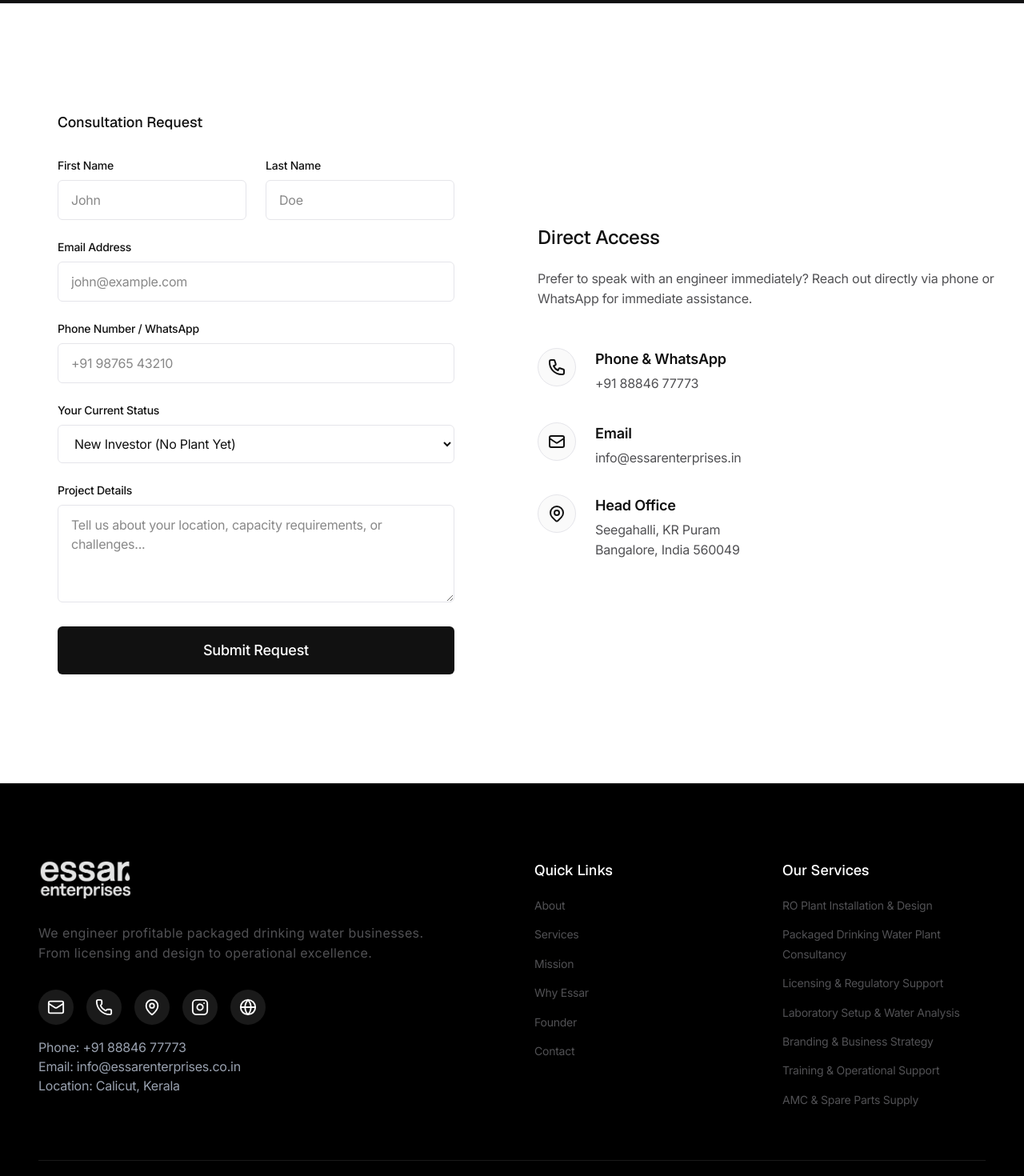
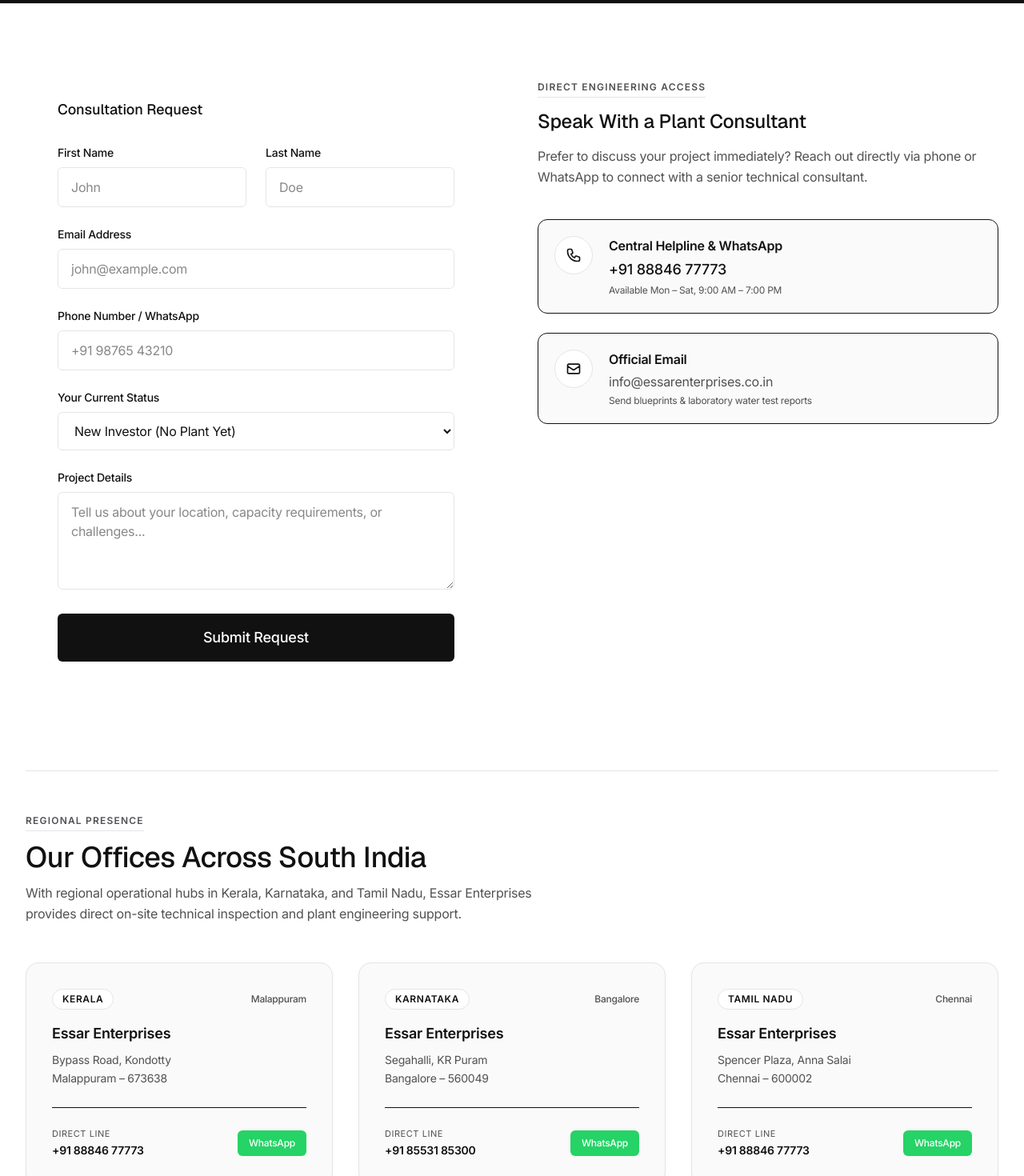
Before and after one commit to WebzioInfo/essar, a Next.js app: page /contact in a window 1280 px wide. Shown: the part 320-1790 px from the top of the page at 80% size. Built offline with nearby package versions, Linux system fonts and the light colour scheme; no server answers.

Commit message:
feat: add regional offices across South India and move section to homepage middle

```diff
--- a/src/app/components/Footer.tsx
+++ b/src/app/components/Footer.tsx
@@ -1,4 +1,3 @@
-'use client';
 import Link from "next/link";
 import Image from "next/image";
 import { Mail, MapPin, Phone, Globe, Instagram } from "lucide-react";
@@ -42,7 +41,7 @@
                 <Phone size={22} />
               </a>
 
-              <a href="https://www.google.com/maps?q=Calicut+Kerala"
+              <a href="https://www.google.com/maps?q=Spencer+Plaza+Chennai"
                 target="_blank"
                 rel="noopener noreferrer"
                 className="w-11 h-11 rounded-full bg-white/10 flex items-center justify-center hover:bg-white/20 transition-all"
@@ -67,10 +66,10 @@
               </a>
             </div>
 
-            <p className="body-sm text-gray-400 mt-4">
-              Phone: +91 88846 77773 <br />
+            <p className="body-sm text-gray-400 mt-6 leading-relaxed">
+              Helpline: +91 88846 77773 / +91 85531 85300 <br />
               Email: info@essarenterprises.co.in <br />
-              Location: Calicut, Kerala
+              Regional Presence: Kerala • Karnataka • Tamil Nadu
             </p>
           </div>
 
--- a/src/app/components/HomePageClient.tsx
+++ b/src/app/components/HomePageClient.tsx
@@ -157,7 +157,7 @@
                   Helping entrepreneurs build packaged drinking water businesses since 2004.
                 </motion.h2>
 
-                <motion.p variants={fadeUp} className="body-lg text-white/75 leading-relaxed mb-6 lg:mb-8 max-w-md">
+                <motion.p variants={fadeUp} className="text-base text-white/60 font-normal leading-relaxed mb-6 lg:mb-8 max-w-md">
                   Essar Enterprises supports investors, manufacturers and plant owners with planning, licensing, laboratory setup, water quality management and operational guidance.
                 </motion.p>
 
@@ -454,6 +454,88 @@
           </div>
         </section>
 
+        {/* SECTION: Regional Presence & Offices */}
+        <section className="py-24 md:py-32 bg-background border-b border-border">
+          <div className="max-w-[1400px] mx-auto px-6 sm:px-12">
+            <motion.div
+              className="max-w-3xl mb-16"
+              initial="hidden"
+              whileInView="show"
+              viewport={{ once: true, amount: 0.2 }}
+              variants={fadeUpStagger}
+            >
+              <motion.div variants={fadeUp} className="mb-4">
+                <span className="text-xs font-semibold tracking-widest uppercase text-text-secondary border-b border-border pb-1">
+                  Regional Presence
+                </span>
+              </motion.div>
+              <motion.h2 variants={fadeUp} className="heading-xl text-primary mb-4">
+                Our Offices Across South India
+              </motion.h2>
+              <motion.p variants={fadeUp} className="body-lg text-text-secondary leading-relaxed">
+                With operational and technical consulting hubs in Kerala, Karnataka, and Tamil Nadu, Essar Enterprises provides direct on-site technical inspection and turnkey plant engineering.
+              </motion.p>
+            </motion.div>
+
+            <motion.div
+              className="grid grid-cols-1 md:grid-cols-3 gap-8"
+              initial="hidden"
+              whileInView="show"
+              viewport={{ once: true, amount: 0.2 }}
+              variants={fadeUpStagger}
+            >
+              {companyData.offices.map((office) => (
+                <motion.div
+                  key={office.id}
+                  variants={fadeUp}
+                  className="p-8 bg-surface border border-border rounded-2xl flex flex-col justify-between hover:border-primary/40 transition-colors shadow-xs group"
+                >
+                  <div>
+                    <div className="flex items-center justify-between gap-3 mb-5">
+                      <span className="px-3 py-1 bg-white border border-border text-xs font-semibold uppercase tracking-wider text-primary rounded-full">
+                        {office.state}
+                      </span>
+                      <span className="text-xs text-text-secondary font-medium">{office.city}</span>
+                    </div>
+
+                    <h3 className="font-semibold text-lg text-primary mb-2 group-hover:text-accent transition-colors">
+                      {office.name}
+                    </h3>
+                    <p className="text-sm text-text-secondary leading-relaxed mb-6">
+                      {office.address} <br />
+                      {office.city} – {office.pincode}
+                    </p>
+                  </div>
+
+                  <div className="pt-6 border-t border-border flex items-center justify-between gap-3">
+                    <div>
+                      <span className="text-[11px] uppercase tracking-wider text-text-secondary block mb-0.5">
+                        Direct Line
+                      </span>
+                      <a
+                        href={`tel:${office.phone.replace(/[^0-9+]/g, "")}`}
+                        className="text-sm font-semibold text-primary hover:text-accent transition-colors"
+                      >
+                        {office.phone}
+                      </a>
+                    </div>
+                    <a
+                      href={`https://wa.me/${office.phoneRaw}?text=${encodeURIComponent(
+                        `Hi Essar Enterprises, I would like to connect with your ${office.city} office regarding a water plant project.`
+                      )}`}
+                      target="_blank"
+                      rel="noopener noreferrer"
+                      className="px-4 py-2 bg-[#25D366] text-white text-xs font-semibold rounded-md hover:opacity-95 transition-opacity flex items-center gap-1.5 shadow-xs"
+                    >
+                      <span>WhatsApp</span>
+                    </a>
+                  </div>
+                </motion.div>
+              ))}
+            </motion.div>
+          </div>
+        </section>
+
         {/* SECTION 5: The Consultant / Founder */}
         <section className="py-24 md:py-32 bg-background">
           <div className="max-w-[1400px] mx-auto px-6 sm:px-12">
--- a/src/app/contact/page.tsx
+++ b/src/app/contact/page.tsx
@@ -1,5 +1,6 @@
 import type { Metadata } from "next";
 import ConsultationForm from "@/components/forms/ConsultationForm";
+import { companyData } from "@/content/company";
 
 export const metadata: Metadata = {
   title: "Book a Consultation | Essar Enterprises",
@@ -20,55 +21,114 @@
         </div>
       </div>
 
-      <div className="bg-background py-24">
+      <div className="bg-background py-20">
         <div className="max-w-7xl mx-auto px-4 sm:px-6 lg:px-8 w-full">
-          <div className="grid grid-cols-1 lg:grid-cols-2 gap-16">
+          <div className="grid grid-cols-1 lg:grid-cols-2 gap-16 mb-24 items-start">
 
             {/* Contact Form */}
-            <div className="premium-card p-10 bg-white">
+            <div className="premium-card p-8 sm:p-10 bg-white">
               <h2 className="heading-sm mb-8 text-primary">Consultation Request</h2>
               <ConsultationForm />
             </div>
 
             {/* Direct Contact Info */}
-            <div className="flex flex-col justify-center">
-              <h2 className="heading-md text-primary mb-6">Direct Access</h2>
-              <p className="body-lg mb-12">Prefer to speak with an engineer immediately? Reach out directly via phone or WhatsApp for immediate assistance.</p>
+            <div className="flex flex-col justify-center lg:pt-4">
+              <span className="text-xs font-semibold tracking-widest uppercase text-text-secondary border-b border-border pb-1 w-fit mb-4">
+                Direct Engineering Access
+              </span>
+              <h2 className="heading-md text-primary mb-4">Speak With a Plant Consultant</h2>
+              <p className="body-lg mb-10 text-text-secondary leading-relaxed">
+                Prefer to discuss your project immediately? Reach out directly via phone or WhatsApp to connect with a senior technical consultant.
+              </p>
 
-              <div className="space-y-8">
-                <div className="flex items-start">
-                  <div className="w-12 h-12 rounded-full bg-surface border border-border flex items-center justify-center text-primary shrink-0 mr-6">
-                    <svg className="w-6 h-6" fill="none" stroke="currentColor" viewBox="0 0 24 24"><path strokeLinecap="round" strokeLinejoin="round" strokeWidth="2" d="M3 5a2 2 0 012-2h3.28a1 1 0 01.948.684l1.498 4.493a1 1 0 01-.502 1.21l-2.257 1.13a11.042 11.042 0 005.516 5.516l1.13-2.257a1 1 0 011.21-.502l4.493 1.498a1 1 0 01.684.949V19a2 2 0 01-2 2h-1C9.716 21 3 14.284 3 6V5z"></path></svg>
+              <div className="space-y-6">
+                <div className="flex items-start p-5 bg-surface border border-border/80 rounded-xl">
+                  <div className="w-12 h-12 rounded-full bg-white border border-border flex items-center justify-center text-primary shrink-0 mr-5">
+                    <svg className="w-5 h-5" fill="none" stroke="currentColor" viewBox="0 0 24 24"><path strokeLinecap="round" strokeLinejoin="round" strokeWidth="2" d="M3 5a2 2 0 012-2h3.28a1 1 0 01.948.684l1.498 4.493a1 1 0 01-.502 1.21l-2.257 1.13a11.042 11.042 0 005.516 5.516l1.13-2.257a1 1 0 011.21-.502l4.493 1.498a1 1 0 01.684.949V19a2 2 0 01-2 2h-1C9.716 21 3 14.284 3 6V5z"></path></svg>
                   </div>
                   <div>
-                    <h3 className="font-semibold text-lg text-primary mb-1">Phone & WhatsApp</h3>
-                    <a href="tel:+918884677773" className="body-lg text-text-secondary hover:text-primary transition-colors block mb-1">+91 88846 77773</a>
+                    <h3 className="font-semibold text-base text-primary mb-1">Central Helpline & WhatsApp</h3>
+                    <a href="tel:+918884677773" className="text-lg font-medium text-primary hover:text-accent transition-colors block">
+                      +91 88846 77773
+                    </a>
+                    <p className="text-xs text-text-secondary mt-1">Available Mon – Sat, 9:00 AM – 7:00 PM</p>
                   </div>
                 </div>
 
-                <div className="flex items-start">
-                  <div className="w-12 h-12 rounded-full bg-surface border border-border flex items-center justify-center text-primary shrink-0 mr-6">
-                    <svg className="w-6 h-6" fill="none" stroke="currentColor" viewBox="0 0 24 24"><path strokeLinecap="round" strokeLinejoin="round" strokeWidth="2" d="M3 8l7.89 5.26a2 2 0 002.22 0L21 8M5 19h14a2 2 0 002-2V7a2 2 0 00-2-2H5a2 2 0 00-2 2v10a2 2 0 002 2z"></path></svg>
+                <div className="flex items-start p-5 bg-surface border border-border/80 rounded-xl">
+                  <div className="w-12 h-12 rounded-full bg-white border border-border flex items-center justify-center text-primary shrink-0 mr-5">
+                    <svg className="w-5 h-5" fill="none" stroke="currentColor" viewBox="0 0 24 24"><path strokeLinecap="round" strokeLinejoin="round" strokeWidth="2" d="M3 8l7.89 5.26a2 2 0 002.22 0L21 8M5 19h14a2 2 0 002-2V7a2 2 0 00-2-2H5a2 2 0 00-2 2v10a2 2 0 002 2z"></path></svg>
                   </div>
                   <div>
-                    <h3 className="font-semibold text-lg text-primary mb-1">Email</h3>
-                    <a href="mailto:info@essarenterprises.in" className="body-lg text-text-secondary hover:text-primary transition-colors block">info@essarenterprises.in</a>
-                  </div>
-                </div>
-
-                <div className="flex items-start">
-                  <div className="w-12 h-12 rounded-full bg-surface border border-border flex items-center justify-center text-primary shrink-0 mr-6">
-                    <svg className="w-6 h-6" fill="none" stroke="currentColor" viewBox="0 0 24 24"><path strokeLinecap="round" strokeLinejoin="round" strokeWidth="2" d="M17.657 16.657L13.414 20.9a1.998 1.998 0 01-2.827 0l-4.244-4.243a8 8 0 1111.314 0z"></path><path strokeLinecap="round" strokeLinejoin="round" strokeWidth="2" d="M15 11a3 3 0 11-6 0 3 3 0 016 0z"></path></svg>
-                  </div>
-                  <div>
-                    <h3 className="font-semibold text-lg text-primary mb-1">Head Office</h3>
-                    <p className="body-lg text-text-secondary">Seegahalli, KR Puram<br/>Bangalore, India 560049</p>
+                    <h3 className="font-semibold text-base text-primary mb-1">Official Email</h3>
+                    <a href="mailto:info@essarenterprises.co.in" className="text-base text-text-secondary hover:text-primary transition-colors block">
+                      info@essarenterprises.co.in
+                    </a>
+                    <p className="text-xs text-text-secondary mt-1">Send blueprints & laboratory water test reports</p>
                   </div>
                 </div>
               </div>
             </div>
 
           </div>
+
+          {/* Regional Offices Section */}
+          <div className="pt-12 border-t border-border">
+            <div className="max-w-2xl mb-12">
+              <span className="text-xs font-semibold tracking-widest uppercase text-text-secondary border-b border-border pb-1 inline-block mb-3">
+                Regional Presence
+              </span>
+              <h2 className="heading-lg text-primary mb-3">Our Offices Across South India</h2>
+              <p className="body-lg text-text-secondary">
+                With regional operational hubs in Kerala, Karnataka, and Tamil Nadu, Essar Enterprises provides direct on-site technical inspection and plant engineering support.
+              </p>
+            </div>
+
+            <div className="grid grid-cols-1 md:grid-cols-3 gap-8">
+              {companyData.offices.map((office) => (
+                <div
+                  key={office.id}
+                  className="p-8 bg-surface border border-border rounded-2xl flex flex-col justify-between hover:border-primary/40 transition-colors shadow-xs"
+                >
+                  <div>
+                    <div className="flex items-center justify-between gap-3 mb-4">
+                      <span className="px-3 py-1 bg-white border border-border text-xs font-semibold uppercase tracking-wider text-primary rounded-full">
+                        {office.state}
+                      </span>
+                      <span className="text-xs text-text-secondary font-medium">{office.city}</span>
+                    </div>
+
+                    <h3 className="font-semibold text-lg text-primary mb-2">{companyData.name}</h3>
+                    <p className="text-sm text-text-secondary leading-relaxed mb-6">
+                      {office.address} <br />
+                      {office.city} – {office.pincode}
+                    </p>
+                  </div>
+
+                  <div className="pt-6 border-t border-border/80 flex items-center justify-between gap-3">
+                    <div>
+                      <span className="text-[11px] uppercase tracking-wider text-text-secondary block">Direct Line</span>
+                      <a
+                        href={`tel:${office.phone.replace(/[^0-9+]/g, "")}`}
+                        className="text-sm font-semibold text-primary hover:text-accent transition-colors"
+                      >
+                        {office.phone}
+                      </a>
+                    </div>
+                    <a
+                      href={`https://wa.me/${office.phoneRaw}?text=${encodeURIComponent(`Hi Essar Enterprises, I would like to connect with your ${office.city} office regarding a water plant project.`)}`}
+                      target="_blank"
+                      rel="noopener noreferrer"
+                      className="px-3.5 py-2 bg-[#25D366] text-white text-xs font-medium rounded-md hover:opacity-95 transition-opacity"
+                    >
+                      WhatsApp
+                    </a>
+                  </div>
+                </div>
+              ))}
+            </div>
+          </div>
+
         </div>
       </div>
     </>
--- a/src/content/company.ts
+++ b/src/content/company.ts
@@ -5,6 +5,18 @@
   label: string;
   context: string;
   scope?: string;
+};
+
+export type OfficeLocation = {
+  id: string;
+  name: string;
+  state: string;
+  city: string;
+  address: string;
+  pincode: string;
+  phone: string;
+  phoneRaw: string;
+  landmark?: string;
 };
 
 export type CompanyProfile = {
@@ -19,6 +31,7 @@
   headquarters: string;
   contactNumber: string;
   contactEmail: string;
+  offices: OfficeLocation[];
   metrics: {
     experience: CompanyMetric;
     roPlantsServiced: CompanyMetric;
@@ -38,7 +51,39 @@
   geographicCoverage: "South India (Kerala, Karnataka, Tamil Nadu)",
   headquarters: "South India",
   contactNumber: "+91 88846 77773",
-  contactEmail: "webzio.info@gmail.com",
+  contactEmail: "info@essarenterprises.co.in",
+  offices: [
+    {
+      id: "kerala",
+      name: "Kerala Regional Office",
+      state: "Kerala",
+      city: "Malappuram",
+      address: "Bypass Road, Kondotty",
+      pincode: "673638",
+      phone: "+91 88846 77773",
+      phoneRaw: "918884677773",
+    },
+    {
+      id: "karnataka",
+      name: "Karnataka Office",
+      state: "Karnataka",
+      city: "Bangalore",
+      address: "Segahalli, KR Puram",
+      pincode: "560049",
+      phone: "+91 85531 85300",
+      phoneRaw: "918553185300",
+    },
+    {
+      id: "tamil-nadu",
+      name: "Tamil Nadu Office",
+      state: "Tamil Nadu",
+      city: "Chennai",
+      address: "Spencer Plaza, Anna Salai",
+      pincode: "600002",
+      phone: "+91 88846 77773",
+      phoneRaw: "918884677773",
+    },
+  ],
   metrics: {
     experience: {
       id: "experience",
```
